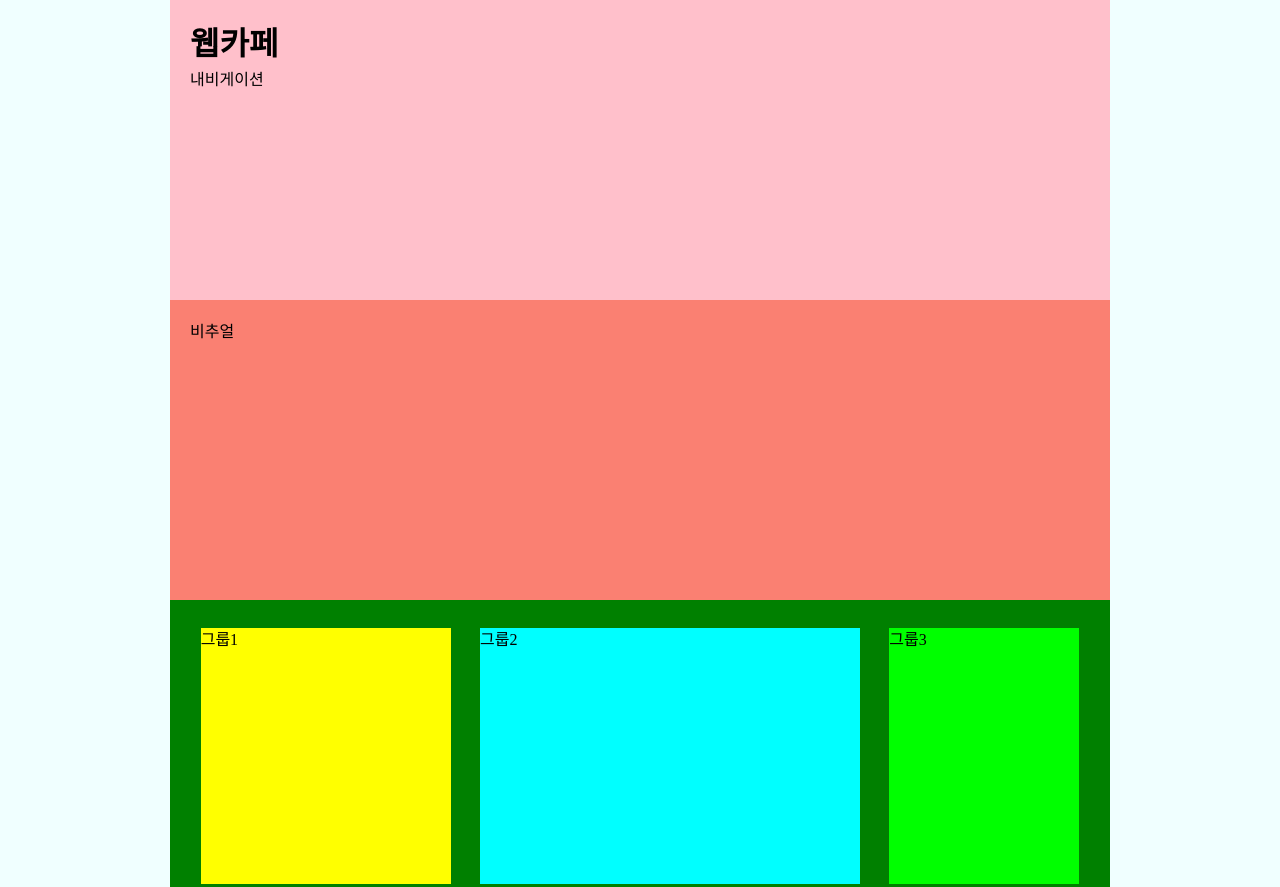
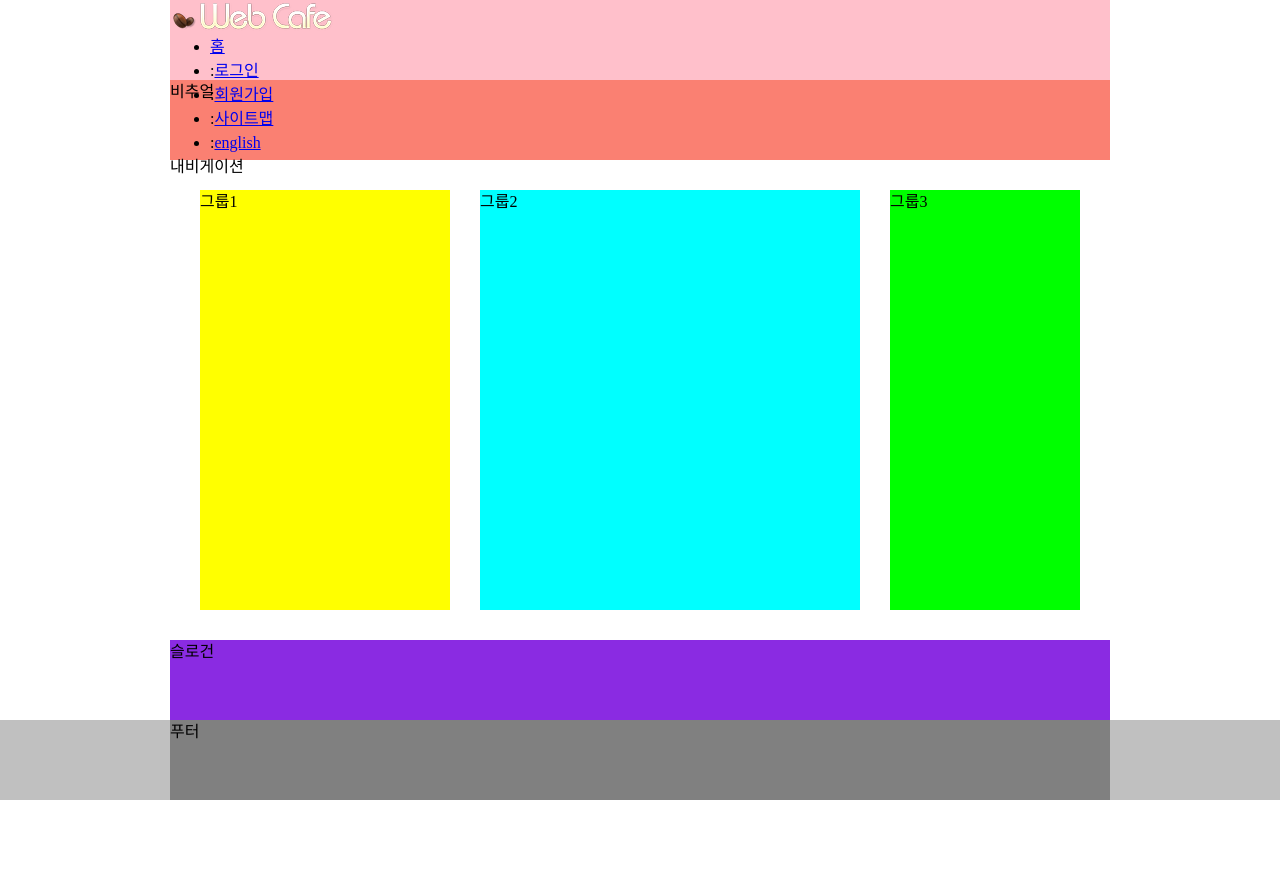
Before and after one commit to younhui97/multi-0922, a plain HTML site: page index.html in a window 1280 px wide. Shown: the top 887 px of the page. After the commit the page ends 800 px from the top, so only its background shows below. Drawn offline with Linux system fonts and the light colour scheme; a web font is replaced by a local one.

Commit message:
로고 및 유틸메뉴 마크업

```diff
--- a/index.html
+++ b/index.html
@@ -4,6 +4,7 @@
     <meta charset="UTF-8" />
     <meta name="viewport" content="width=device-width, initial-scale=1.0" />
     <title>웹카페 - 멀티캠퍼스</title>
+    <link rel="stylesheet" as="style" crossorigin href="https://cdn.jsdelivr.net/gh/orioncactus/pretendard@v1.3.9/dist/web/variable/pretendardvariable-dynamic-subset.min.css" />
     <link rel="stylesheet" href="./styles/index.css" type="text/css" />
     <link rel="stylesheet" href="./styles/main.css" type="text/css" />
     <script type="module" src="./scripts/main.js"></script>
@@ -11,7 +12,17 @@
   <body>
     <div class="container">
       <header class="header">
-        <h1>웹카페</h1>
+        <h1 class="logo">
+          <a href="/"><img src="./assets/logo.png" alt="webcafe" /></a>
+        </h1>
+        <ul>
+          <li><a href="/">홈</a></li>
+          <li><span aria-hidden="true">:</span><a href="/">로그인</a></li>
+          <li><span aria-hidden="true">:</span><a href="/">회원가입</a></li>
+          <li><span aria-hidden="true">:</span><a href="/">사이트맵</a></li>
+          <li><span aria-hidden="true">:</span><a href="/">english</a></li>
+        </ul>
+
         <nav class="navigation">내비게이션</nav>
       </header>
       <div class="visual">비추얼</div>
@@ -21,7 +32,7 @@
         <div class="group group3">그룹3</div>
       </main>
       <article class="slogan">슬로건</article>
-      <footerwrapper><footer class="footer">푸터</footer></footerwrapper>
+      <div class="footer-wrapper"><footer class="footer">푸터</footer></div>
     </div>
   </body>
 </html>
--- a/styles/main.css
+++ b/styles/main.css
@@ -1,14 +1,18 @@
-/* 영역 별 색상 */
+/* 영역 별 색상 및 높이 */
 .container {
-  background-color: azure;
+  /* background-color: azure; */
 }
+
 .header {
   background-color: pink;
+  height: 10vh;
 }
+
 .visual {
   background-color: salmon;
   height: 10vh;
 }
+
 .main {
   background-color: green;
   height: 60vh;
@@ -25,8 +29,10 @@
 .group3 {
   background-color: lime;
 }
+
 .slogan {
   background-color: blueviolet;
+  height: 10vh;
 }
 
 .footer-wrapper {
@@ -35,6 +41,7 @@
 
 .footer {
   background-color: gray;
+  height: 10vh;
 }
 
 /* 레이아웃 */
@@ -43,30 +50,50 @@
 .main,
 .slogan,
 .footer {
-  box-sizing: border-box;
   width: 940px;
-  height: 300px;
-  /* border: 10px solid red; */
-  padding: 20px;
-  margin-block: 0;
+  inline-size: 940px;
+  margin-left: auto;
+  margin-right: auto;
   margin-inline: auto;
+  /* border: 10px solid red;
+  padding: 20px; */
+  /* margin: 0 auto; */
+  /* margin-block: 0; */
 }
 
 .main {
   display: flex;
+  /* flex-direction: row;
+  flex-wrap: nowrap; */
   flex-flow: row nowrap;
-  padding-block: 28px 16px;
-  padding-inline: 16px;
+  justify-content: space-evenly;
+  align-items: stretch;
+  padding-block: 30px;
+  background-color: #fff;
+  border-radius: 15px 15px 0 0;
+
   .group1 {
     width: 250px;
-    margin-inline: auto;
+    /* order: 1; */
+    /* flex-grow: 0;
+    flex-shrink: 0;
+    flex-basis: 250px; */
+    /* flex: 0 1 max-content; */
   }
+
   .group2 {
     width: 380px;
-    margin-inline: auto;
+    /* flex-grow: 0;
+    flex-shrink: 1;
+    flex-basis: 380px; */
+    /* flex: 1 1 0; */
   }
+
   .group3 {
     width: 190px;
-    margin-inline: auto;
+    /* flex-grow: 0;
+    flex-shrink: 1;
+    flex-basis: 190px; */
+    /* flex: 0 1 max-content; */
   }
 }
--- a/styles/reset.css
+++ b/styles/reset.css
@@ -9,7 +9,7 @@
 *,
 *::before,
 *::after {
-  *box-sizing: border-box;
+  box-sizing: border-box;
 }
 
 /* 2. Remove default margin */
```
